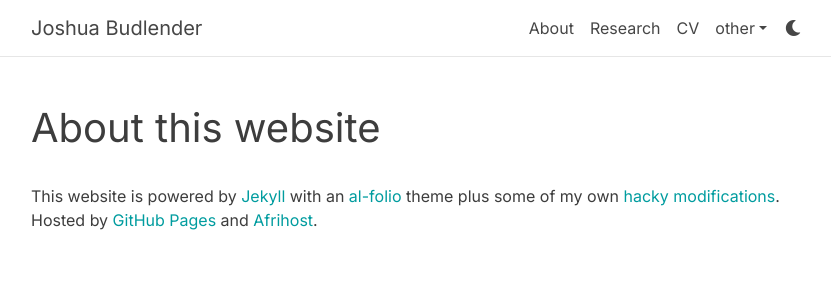
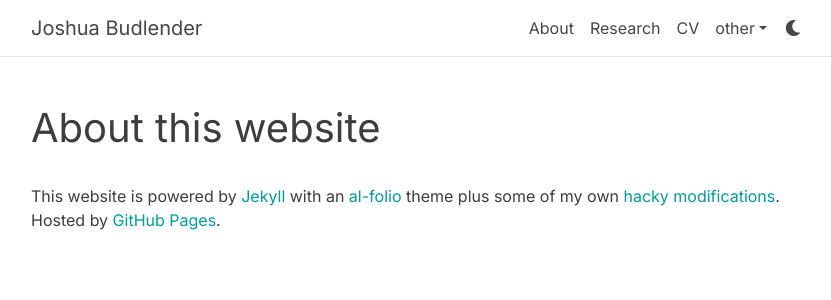
Before and after one commit to jbudlender/jbudlender.github.io, a Jekyll site: the page built from _pages/aboutWebsite.md, in a window 1280 px wide. Shown: the top 300 px of the page, without its empty margins (224-1055 px from the left). Built offline with Jekyll 4.4.1, drawn with Linux system fonts in a browser that asks for light colours; comment, search, counter and statistics services are not loaded; a style sheet for code colours, icons or effects is not loaded.

Commit message:
add analytics, amend about Webpage

```diff
--- a/_config.yml
+++ b/_config.yml
@@ -73,7 +73,7 @@ stackoverflow_id: #your stackoverflow id
 
 contact_note: # You can even add a little note about which of these is the best way to reach you.
 
-google_analytics:  # your google-analytics ID (format: UA-XXXXXXXXX)
+google_analytics: G-CE1YR9KWF9  # your google-analytics ID (format: UA-XXXXXXXXX)
 google_site_verification:  # your google-site-verification ID (Google Search Console)
 bing_site_verification:  # out your bing-site-verification ID (Bing Webmaster)
 panelbear_analytics:  # panelbear analytics site ID (format: XXXXXXXXX)
@@ -259,7 +259,7 @@ imagemagick:
 # Optional Features
 # -----------------------------------------------------------------------------
 
-enable_google_analytics:    false  # enables google analytics
+enable_google_analytics:    true  # enables google analytics
 enable_panelbear_analytics: false  # enables panelbear analytics
 enable_google_verification: false  # enables google site verification
 enable_bing_verification:   false  # enables bing site verification
--- a/_pages/aboutWebsite.md
+++ b/_pages/aboutWebsite.md
@@ -5,4 +5,4 @@ title: About this website
 nav: false
 ---
 
-This website is powered by [Jekyll](https://jekyllrb.com/) with an [al-folio](https://github.com/alshedivat/al-folio) theme plus some of my own [hacky modifications](https://github.com/jbudlender/jbudlender.github.io). Hosted by [GitHub Pages](https://pages.github.com/) and [Afrihost](https://www.afrihost.com/).
+This website is powered by [Jekyll](https://jekyllrb.com/) with an [al-folio](https://github.com/alshedivat/al-folio) theme plus some of my own [hacky modifications](https://github.com/jbudlender/jbudlender.github.io). Hosted by [GitHub Pages](https://pages.github.com/).
```
Also changed, not shown: README.md.
